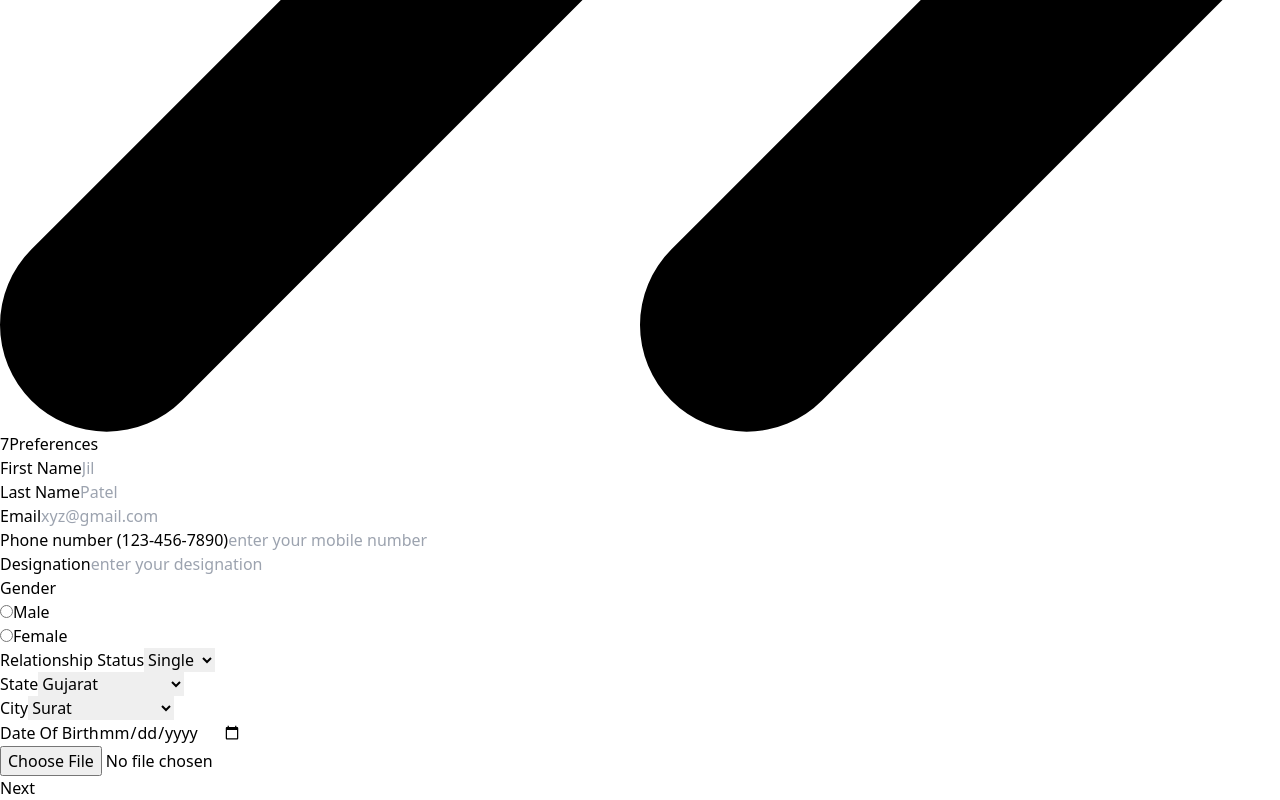
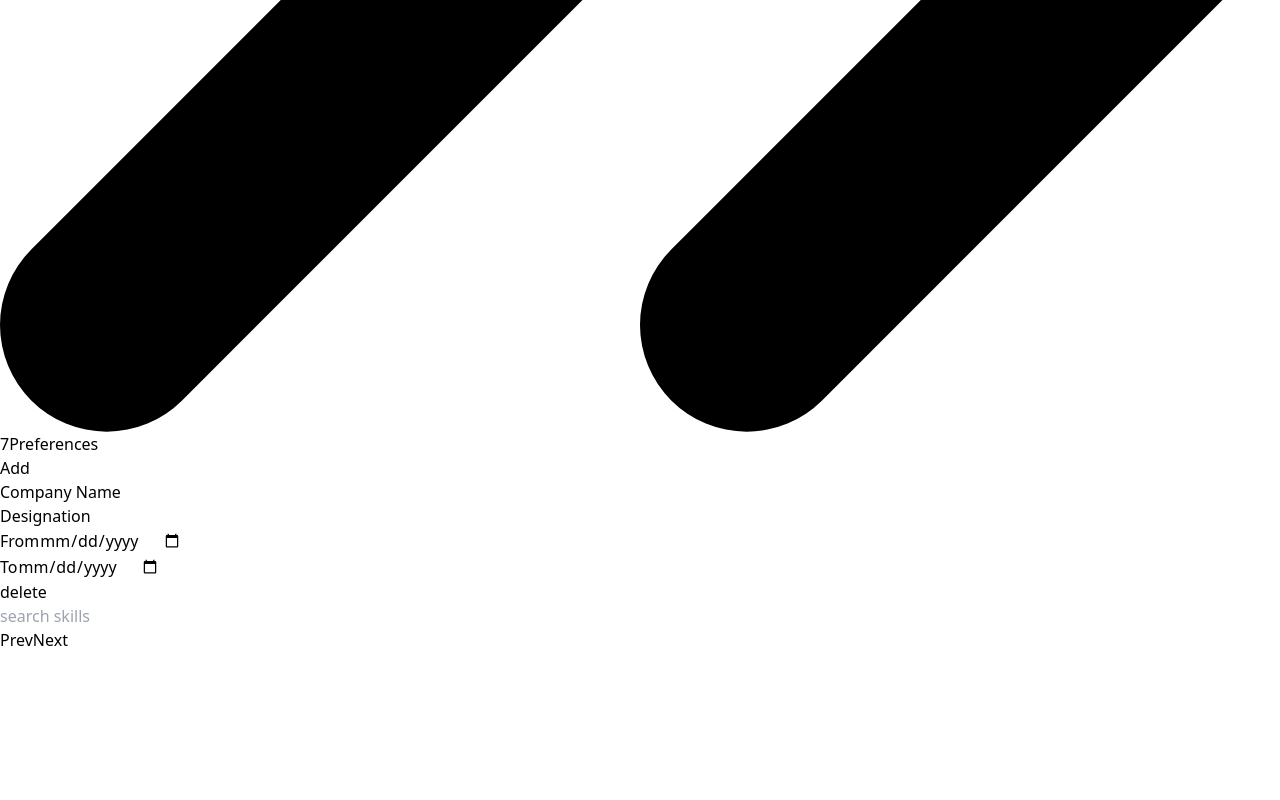
Before and after one commit to jilpatel8244/job-application-form-using-react, a React (Vite) app: page /add-application in a window 1280 px wide. Shown: the part 6136-6936 px from the top of the page. After the commit the page ends 6788 px from the top, so only its background shows below. Built offline with nearby package versions, Linux system fonts and the light colour scheme.

Commit message:
starting new feacture

```diff
--- a/src/data/data.js
+++ b/src/data/data.js
@@ -158,6 +158,7 @@ const initialFormData = {
       designation: "",
       from: "",
       to: "",
+      skills: []
     },
   ],
   referenceDetails: [
@@ -344,6 +345,8 @@ const initialFormErrorData = {
   }
 }
 
+const predefinedSkillsList = ["node", "react", "angular", "database", "mysql", "express", "sequelize"];
+
 export {
   stepDetails,
   stateData,
@@ -353,5 +356,6 @@ export {
   technologyKnown,
   languageKnown,
   initialFormData,
-  initialFormErrorData
+  initialFormErrorData,
+  predefinedSkillsList
 };
--- a/src/pages/jobForm/Step5-WorkExperience.jsx
+++ b/src/pages/jobForm/Step5-WorkExperience.jsx
@@ -1,7 +1,8 @@
-import { useContext } from "react";
+import { useContext, useState } from "react";
 import InputText from "../../components/form/InputText";
 import { v4 as uuidv4 } from 'uuid';
 import { FormContext } from "../../context/FormContext";
+import { predefinedSkillsList } from "../../data/data";
 
 function WorkExperience() {
   const { formData: { workExperiences }, formErrorData, updateFormData } = useContext(FormContext);
@@ -41,6 +42,20 @@ function WorkExperience() {
     }
   }
 
+  function handleSkillAdd(skill, id) {
+    console.log(skill);
+
+    const updatedWorkExperiences = workExperiences.map(workExperience => {
+      if (workExperience.id === id) {
+        let newSkills = [...workExperience.skills, skill]
+        return { ...workExperience, skills: newSkills };
+      }
+      return workExperience;
+    });
+
+    updateFormData({ workExperiences: updatedWorkExperiences });
+  }
+
   return (
     <div>
       <button
@@ -51,7 +66,7 @@ function WorkExperience() {
         Add
       </button>
       {workExperiences.map((workExperience) => {
-        return <WorkExperienceLine key={workExperience.id} {...workExperience} workExperiencesError={workExperiencesError} handleChange={handleChange} deleteExperience={deleteExperience} />;
+        return <WorkExperienceLine key={workExperience.id} handleSkillAdd={handleSkillAdd} {...workExperience} workExperiencesError={workExperiencesError} handleChange={handleChange} deleteExperience={deleteExperience} />;
       })}
     </div>
   );
@@ -59,7 +74,9 @@ function WorkExperience() {
 
 export default WorkExperience;
 
-function WorkExperienceLine({ id, companyName, designation, from, to, workExperiencesError, handleChange, deleteExperience }) {
+function WorkExperienceLine({ id, companyName, designation, from, to, skills, handleSkillAdd, workExperiencesError, handleChange, deleteExperience }) {
+  const [onfocus, setOnfocus] = useState(false);
+
   const inputFields = [
     { name: "companyName", label: "Company Name", type: "text" },
     { name: "designation", label: "Designation", type: "text" },
@@ -68,6 +85,7 @@ function WorkExperienceLine({ id, companyName, designation, from, to, workExperi
   ];
 
   return (
+    <div className="flex flex-col">
       <div className="flex">
         {inputFields.map((field) => (
           <div key={field.name} className="mx-5">
@@ -88,5 +106,29 @@ function WorkExperienceLine({ id, companyName, designation, from, to, workExperi
           delete
         </button>
       </div>
+      <div>
+          {
+            skills.length !== 0 && (
+              <ul>
+                {
+                  skills.map(skill => (<li key={skill}>{skill}</li>))
+                }
+              </ul>
+            )
+          }
+      </div>
+      <div>
+        <input type="text" placeholder="search skills" onFocus={() => { setOnfocus(true) }} />
+        {
+          onfocus && (
+            <ul>
+              {
+                predefinedSkillsList.map((skill) => (<li onClick={() => {handleSkillAdd(skill, id)}} key={skill}>{skill}</li>))
+              }
+            </ul>
+          )
+        }
+      </div>
+    </div>
   );
 }
--- a/src/pages/jobForm/index.jsx
+++ b/src/pages/jobForm/index.jsx
@@ -25,7 +25,7 @@ import {
 import { FormContext } from "../../context/FormContext";
 
 function JobForm() {
-  const [currentStep, setCurrentStep] = useState(1);
+  const [currentStep, setCurrentStep] = useState(5);
   const { id } = useParams();
   const { getDataById, addData, updateDataById } = useLocalStorage("users");
   const navigate = useNavigate();
```
Lines whose indentation alone changed are shown as unchanged.
